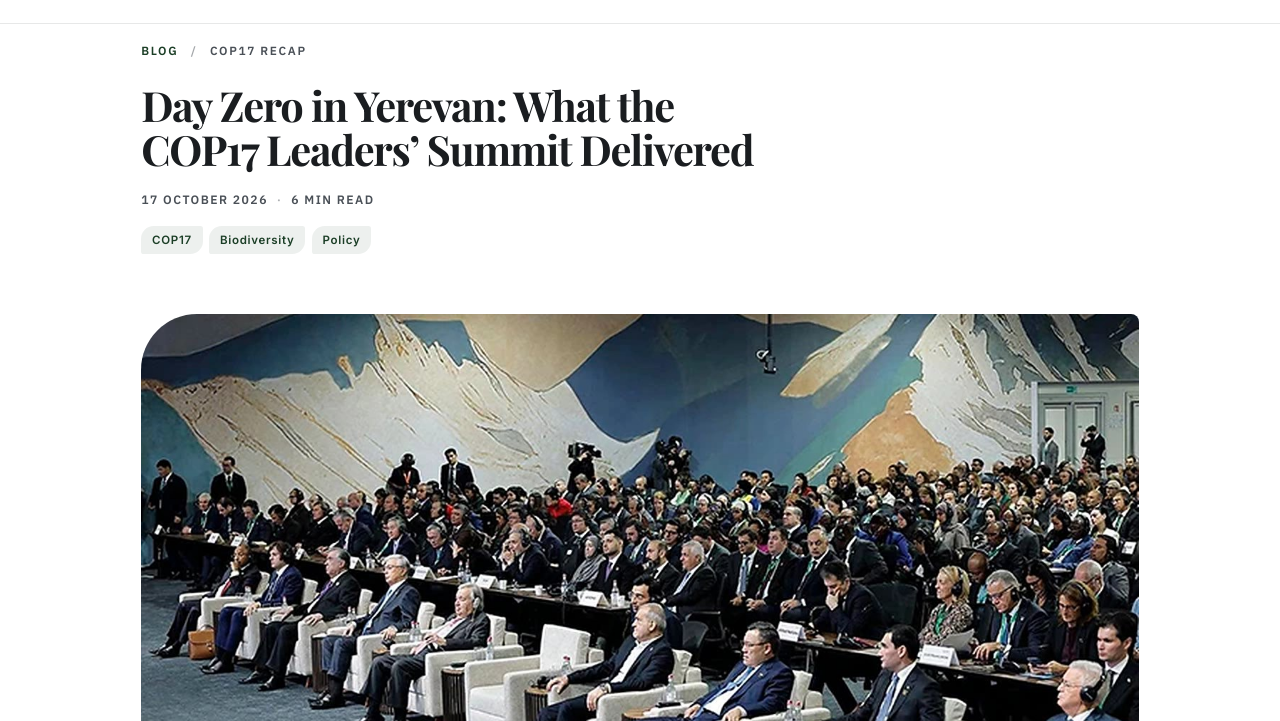
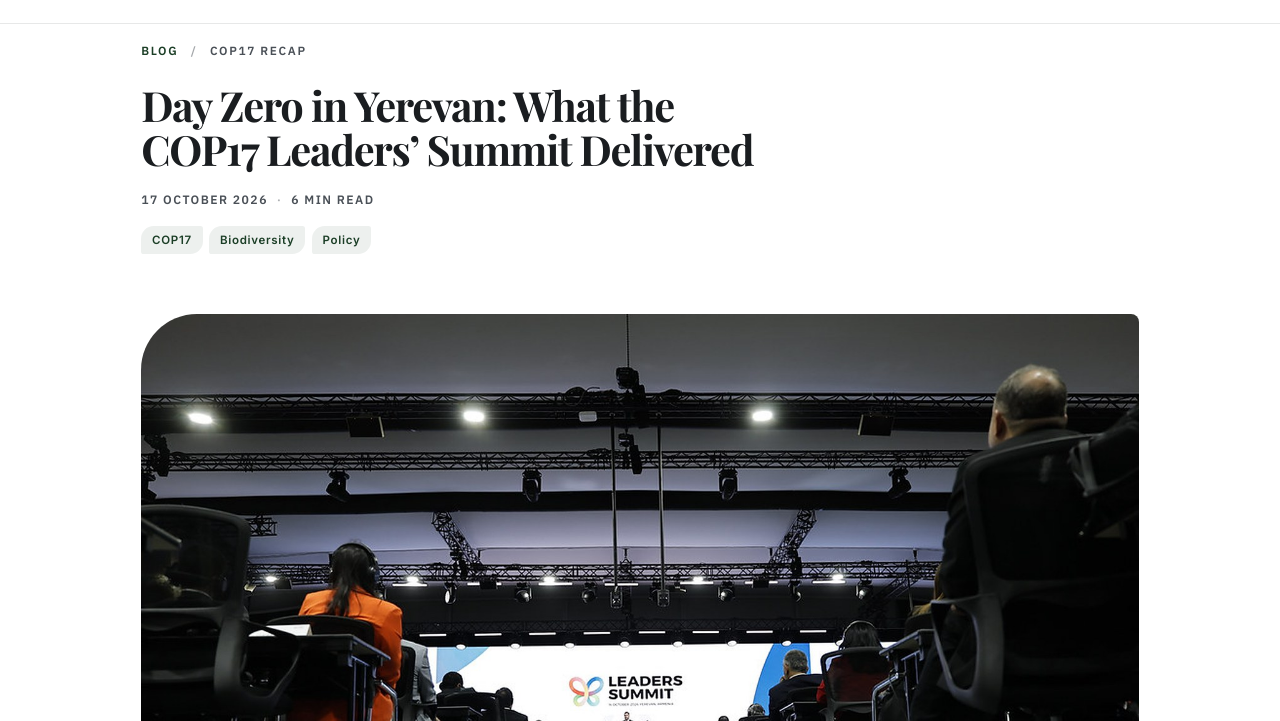
Before and after one commit to Narek-Ohanyan/narekohanyan.com, a website: page blog-leaders-summit.html in a window 1280 px wide. Shown: the part 79-800 px from the top of the page. Drawn offline with nearby package versions, Linux system fonts and the light colour scheme; a web font is replaced by a local one.

Commit message:
Blog: Leaders' Summit post cover — stage photo
Co-Authored-By: Claude Sonnet 5.5 <noreply@anthropic.com>

```diff
--- a/blog-leaders-summit.html
+++ b/blog-leaders-summit.html
@@ -104,8 +104,8 @@
   </header>
 
   <div class="art__cover" data-reveal>
-    <img src="Media/web/blog/cover-4.jpg"
-         width="1400" height="910" decoding="async" alt="Heads of state and delegates seated in the hall at the COP17 Leaders' Summit in Yerevan, in front of a mural of snow-capped mountains">
+    <img src="Media/web/blog/cover-5.jpg"
+         width="1600" height="1067" decoding="async" alt="A speaker at the podium on the stage of the COP17 Leaders' Summit in Yerevan, seen from among the delegates' seats, with the Leaders Summit screen behind">
   </div>
 
   <article class="art">
```
Also changed, not shown: blog.html (+1 -1 lines), Media/web/blog/cover-4.jpg (deleted), Media/web/blog/cover-5.jpg (added).
